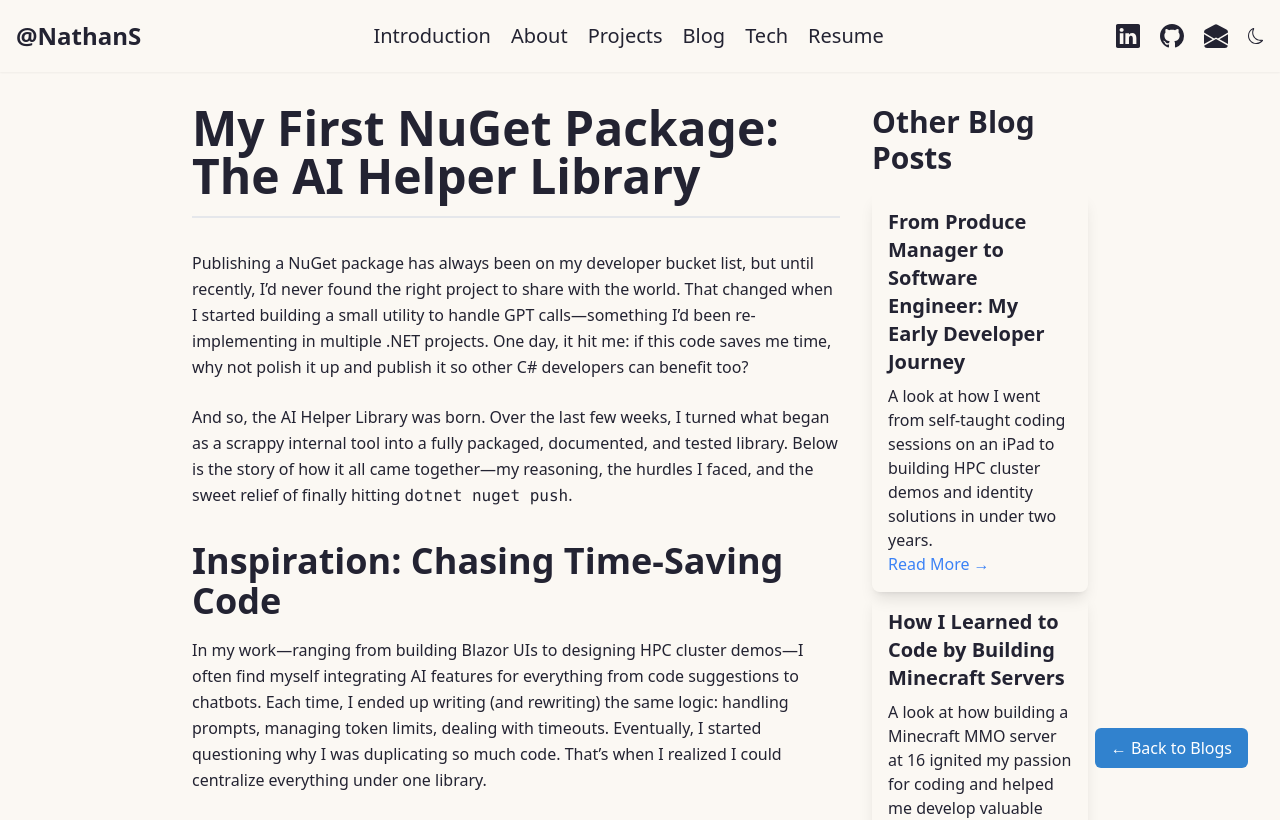
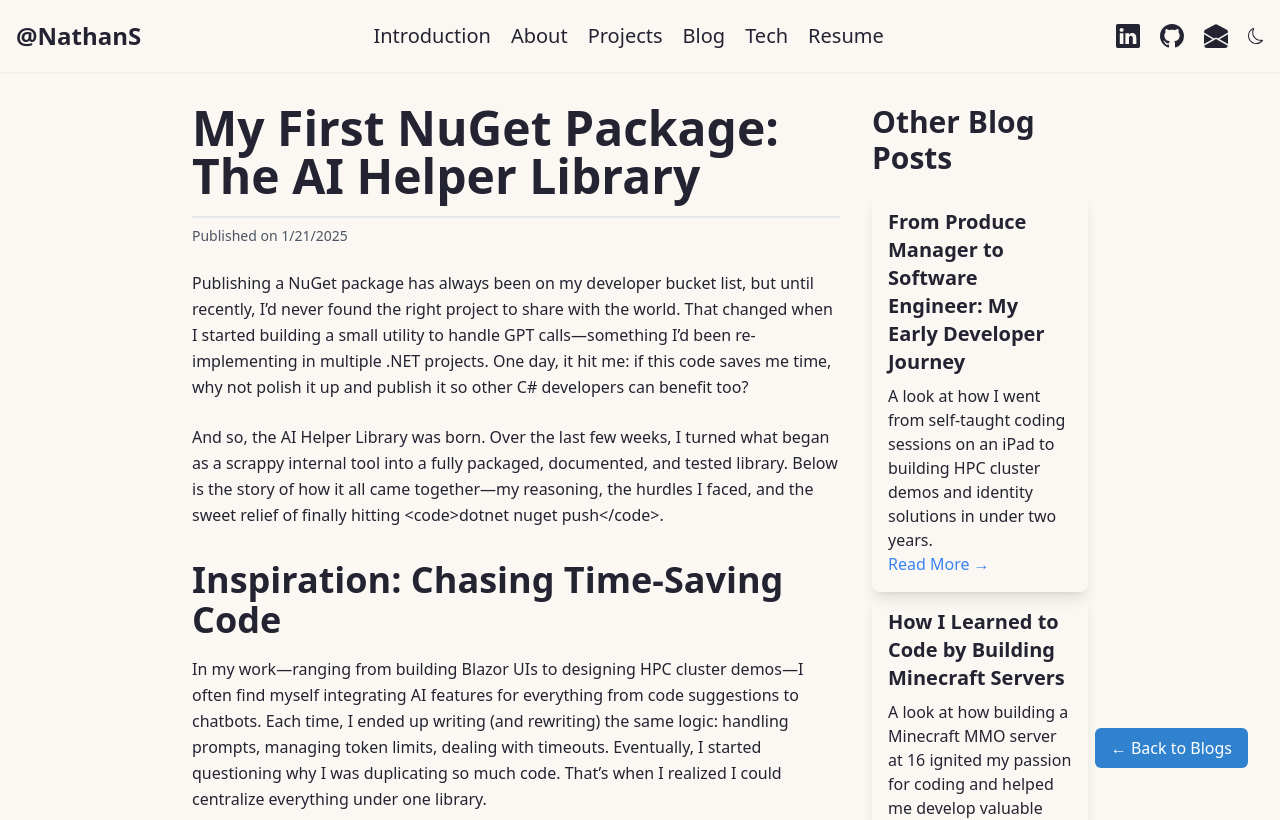
Before and after one commit to NathanSanchezDev/nathanswe-portfolio, a Next.js app: page /blog/my-first-nuget-package in a window 1280 px wide. Shown: the top 820 px of the page. Built offline with nearby package versions, Linux system fonts and the light colour scheme.

Commit message:
Enahnce blog sections and pages.

```diff
--- a/app/blog/[slug]/page.jsx
+++ b/app/blog/[slug]/page.jsx
@@ -1,6 +1,7 @@
 import { getBlogPosts } from "../../../lib/getBlogPosts";
 import { notFound } from "next/navigation";
 import Link from "next/link";
+import ReactMarkdown from "react-markdown";
 
 export async function generateStaticParams() {
   const blogPosts = await getBlogPosts();
@@ -29,6 +30,8 @@
     };
   }
 
+  const publishedTime = post.date ? new Date(post.date).toISOString() : undefined;
+
   return {
     title: `${post.title} | Nathan Sanchez`,
     description: post.description,
@@ -36,7 +39,7 @@
     openGraph: {
       title: post.title,
       description: post.description,
-            url: `https://nathanswe.com/blog/${params.slug}`,
+      url: `https://nathanswe.com/blog/${post.slug}`,
       images: post.image
         ? [
             {
@@ -47,6 +50,7 @@
             },
           ]
         : [],
+      publishedTime,
     },
     twitter: {
       card: "summary_large_image",
@@ -81,9 +85,21 @@
       <div className="relative max-w-4xl w-full flex flex-col md:flex-row">
         {/* Blog Content */}
         <div className="md:w-3/4">
-                    <h1 className="text-5xl font-extrabold mb-8 text-center md:text-left border-b-2 pb-4">
+          <h1 className="text-5xl font-extrabold mb-2 text-center md:text-left border-b-2 pb-4">
             {post.title}
           </h1>
+          <div className="mb-6 text-center md:text-left">
+            {post.date && (
+              <p className="text-sm text-gray-600 dark:text-gray-400">
+                Published on {new Date(post.date).toLocaleDateString()}
+              </p>
+            )}
+            {post.author && (
+              <p className="text-sm text-gray-600 dark:text-gray-400">
+                By {post.author}
+              </p>
+            )}
+          </div>
 
           {post.comingSoon ? (
             <p className="text-xl text-center mt-8">
@@ -95,27 +111,20 @@
                 switch (section.type) {
                   case "paragraph":
                     return (
-                                            <p
+                      <ReactMarkdown
                         key={index}
                         className="leading-relaxed mb-6"
-                                                dangerouslySetInnerHTML={{
-                                                    __html: section.text || "",
-                                                }}
-                                            />
+                      >
+                        {section.text || ""}
+                      </ReactMarkdown>
                     );
                   case "heading":
                     return section.level === 2 ? (
-                                            <h2
-                                                key={index}
-                                                className="text-4xl font-bold mt-8 mb-4"
-                                            >
+                      <h2 key={index} className="text-4xl font-bold mt-8 mb-4">
                         {section.text}
                       </h2>
                     ) : (
-                                            <h3
-                                                key={index}
-                                                className="text-3xl font-bold mt-8 mb-4"
-                                            >
+                      <h3 key={index} className="text-3xl font-bold mt-8 mb-4">
                         {section.text}
                       </h3>
                     );
@@ -125,17 +134,23 @@
                         key={index}
                         className="list-disc ml-6 leading-relaxed mb-6"
                       >
-                                                {(section.items || []).map(
-                                                    (item, itemIndex) => (
-                                                        <li
-                                                            key={itemIndex}
-                                                            dangerouslySetInnerHTML={{
-                                                                __html: item.text,
-                                                            }}
-                                                        />
-                                                    )
-                                                )}
+                        {(section.items || []).map((item, itemIndex) => (
+                          <li key={itemIndex}>
+                            <ReactMarkdown>{item.text}</ReactMarkdown>
+                          </li>
+                        ))}
                       </ul>
+                    );
+                  case "code":
+                    return (
+                      <pre
+                        key={index}
+                        className="bg-gray-900 text-white p-4 rounded-lg overflow-x-auto mb-6"
+                      >
+                        <code className="whitespace-pre-wrap">
+                          {section.text}
+                        </code>
+                      </pre>
                     );
                   default:
                     return null;
@@ -146,9 +161,7 @@
 
           {/* Social Share Buttons */}
           <div className="mt-8">
-                        <h3 className="text-xl font-semibold mb-4">
-                            Share this post:
-                        </h3>
+            <h3 className="text-xl font-semibold mb-4">Share this post:</h3>
             <div className="flex space-x-4">
               <a
                 href={twitterShareUrl}
@@ -199,9 +212,7 @@
       {/* Sticky Back Button */}
       <div className="fixed bottom-8 right-8 z-50">
         <Link href="/blog">
-                    <button className="btn px-4 py-2">
-                        ← Back to Blogs
-                    </button>
+          <button className="btn px-4 py-2">← Back to Blogs</button>
         </Link>
       </div>
     </div>
--- a/app/sections/blog/BlogCard.jsx
+++ b/app/sections/blog/BlogCard.jsx
@@ -9,7 +9,7 @@
     return (
         <article
             ref={cardRef}
-            className="rounded-lg shadow-md bg-card-light dark:bg-card-dark p-6"
+            className="rounded-lg shadow-md bg-card-light dark:bg-card-dark p-6 flex flex-col"
             style={{
                 transform: isInView ? "none" : `translateY(${100 + index * 50}px)`,
                 opacity: isInView ? 1 : 0,
@@ -20,9 +20,11 @@
                 <h3 className="text-xl font-bold mb-2">{blog.title}</h3>
                 <p>{blog.date}</p>
             </header>
-            <p className="my-4">{blog.description}</p>
+            <div className="flex-grow my-4">
+                <p className="line-clamp-3">{blog.description}</p>
+            </div>
             <footer>
-                <Link href={`/blog/${blog.slug}`} className="text-blue-500 hover:underline">
+                <Link href={`/blog/${blog.slug}`} className="text-blue-500 hover:underline mt-auto">
                     Read More →
                 </Link>
             </footer>
```
Lines whose indentation alone changed are shown as unchanged.
